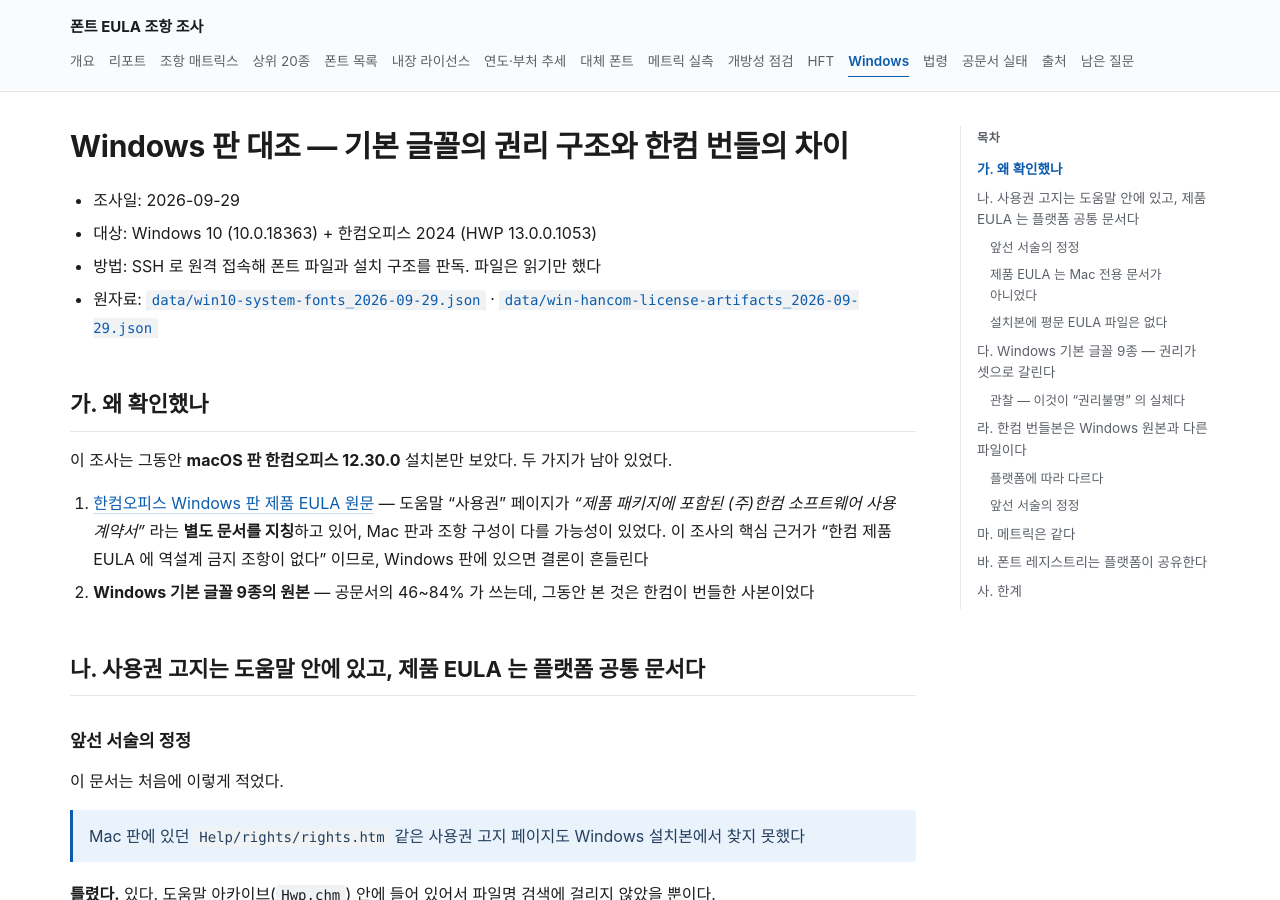
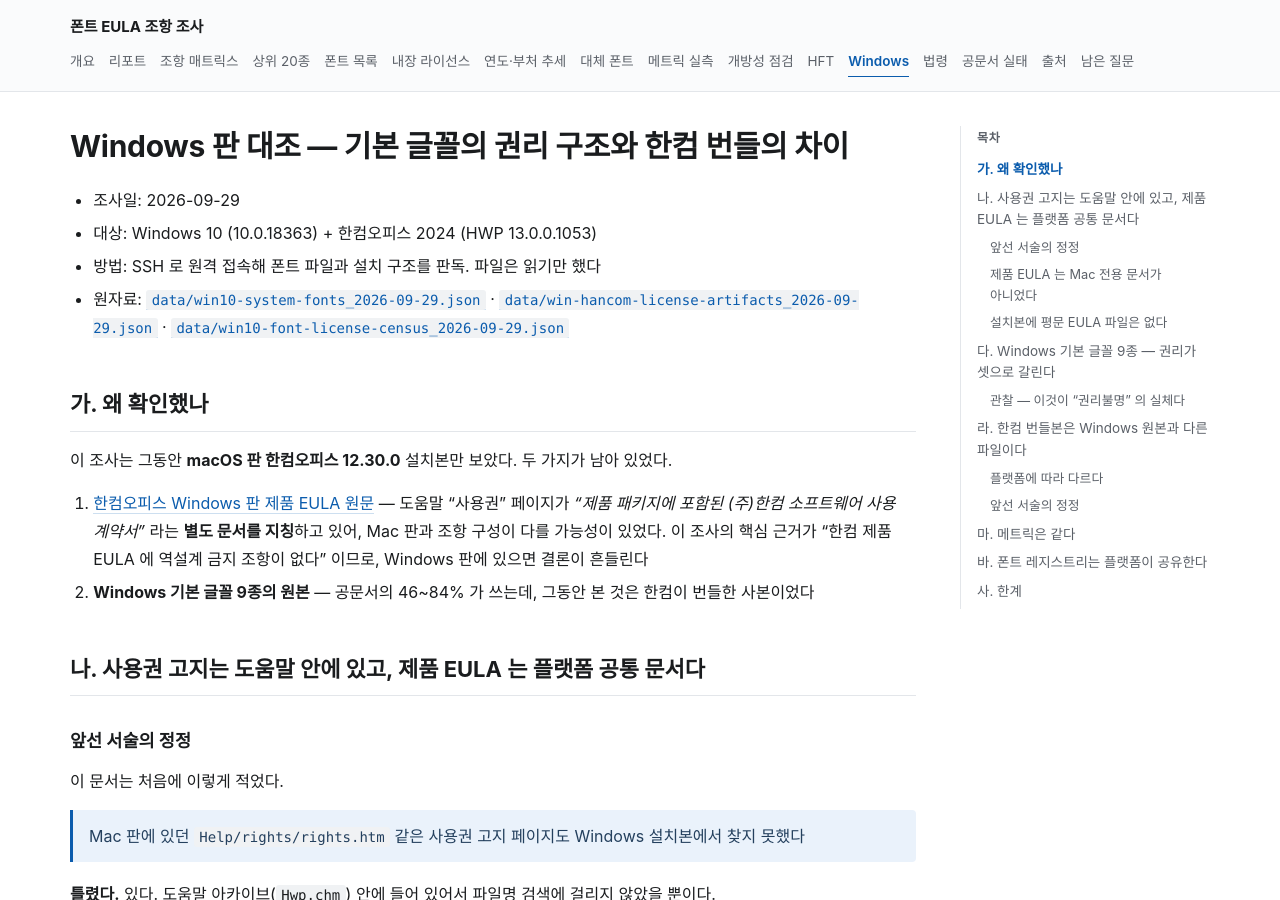
Before and after one commit to msjang/krigf26-font-eula-survey, a Jekyll site: the page built from findings-windows.md, in a window 1280 px wide and 900 px high. Built offline with Jekyll 4.4.1, drawn with Linux system fonts in a browser that asks for light colours; our own code applies the rules of GitHub Pages for plain Markdown files; some of the changed text lies outside the part shown.

Commit message:
docs(sources): Windows 글꼴 수집 경로와 판별 기준을 자료 목록에 올린다
- sources.md 에 C:\Windows\Fonts 를 두 줄로 나눠 적었다.
  같은 폴더지만 파일 생성일로 OS 기본분(189)과 한컴 설치분(22)이 갈린다
- findings-windows.md 다. 절에 전수로 넓힌 사실과 이동 경로를 붙였다

주장은 바뀌지 않는다. 어디서 무엇을 읽었는지만 밝힌다.

Co-Authored-By: Claude <noreply@anthropic.com>

```diff
--- a/findings-windows.md
+++ b/findings-windows.md
@@ -3,7 +3,7 @@
 - 조사일: 2026-09-29
 - 대상: Windows 10 (10.0.18363) + 한컴오피스 2024 (HWP 13.0.0.1053)
 - 방법: SSH 로 원격 접속해 폰트 파일과 설치 구조를 판독. 파일은 읽기만 했다
-- 원자료: [`data/win10-system-fonts_2026-09-29.json`](data/win10-system-fonts_2026-09-29.json) · [`data/win-hancom-license-artifacts_2026-09-29.json`](data/win-hancom-license-artifacts_2026-09-29.json)
+- 원자료: [`data/win10-system-fonts_2026-09-29.json`](data/win10-system-fonts_2026-09-29.json) · [`data/win-hancom-license-artifacts_2026-09-29.json`](data/win-hancom-license-artifacts_2026-09-29.json) · [`data/win10-font-license-census_2026-09-29.json`](data/win10-font-license-census_2026-09-29.json)
 
 ## 가. 왜 확인했나
 
@@ -52,6 +52,8 @@
 ## 다. Windows 기본 글꼴 9종 — 권리가 셋으로 갈린다
 
 `batang.ttc`(4 face)·`gulim.ttc`(4 face)·`malgun.ttf` 에서 name table 을 읽었다.
+
+(이후 `C:\Windows\Fonts` 전체 189 face 로 범위를 넓혔다 → [내장 라이선스 전수 조사 마.](findings-licenses.md))
 
 | 폰트 | 저작권 (name 0) | 상표 (name 7) | 라이선스 (name 13) | fsType |
 |---|---|---|---|---|
```
Also changed, not shown: sources.md (+2 -0 lines).
